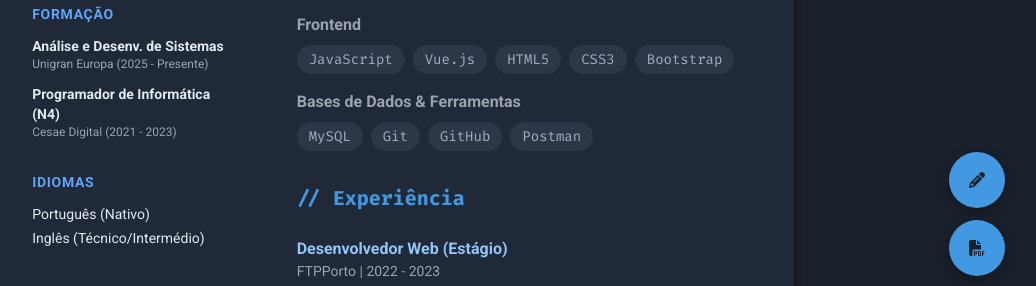
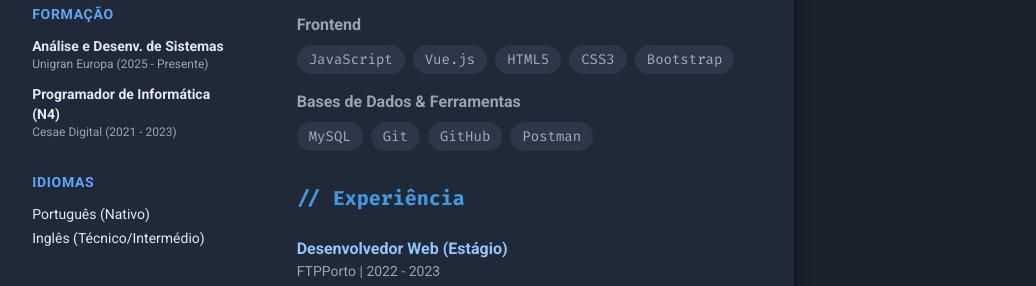
Before and after one commit to DeividVieiraa/CV_Deivid, a plain HTML site: page index.html in a window 1280 px wide. Shown: the part 492-778 px from the top of the page, without its empty margins (243-1279 px from the left). Drawn offline with nearby package versions, Linux system fonts and the light colour scheme.

Commit message:
att index

```diff
--- a/index.html
+++ b/index.html
@@ -391,15 +391,5 @@
         </div>
       </div>
     </div>
-
-    <!-- Botões de Ação -->
-    <div class="action-buttons no-print">
-      <button id="edit-btn" class="action-button" title="Editar CV">
-        <i class="fas fa-pencil-alt"></i>
-      </button>
-      <button id="download-btn" class="action-button" title="Download PDF">
-        <i class="fas fa-file-pdf"></i>
-      </button>
-    </div>
   </body>
 </html>
```
